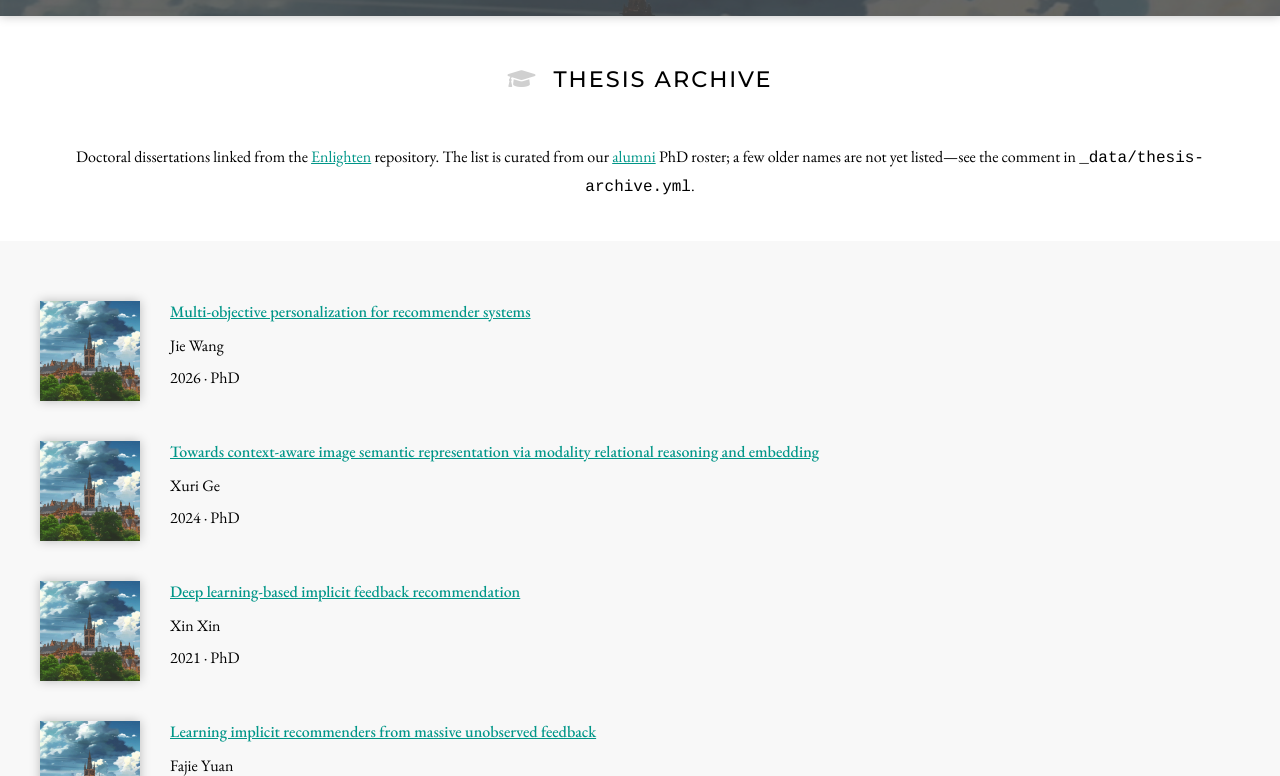
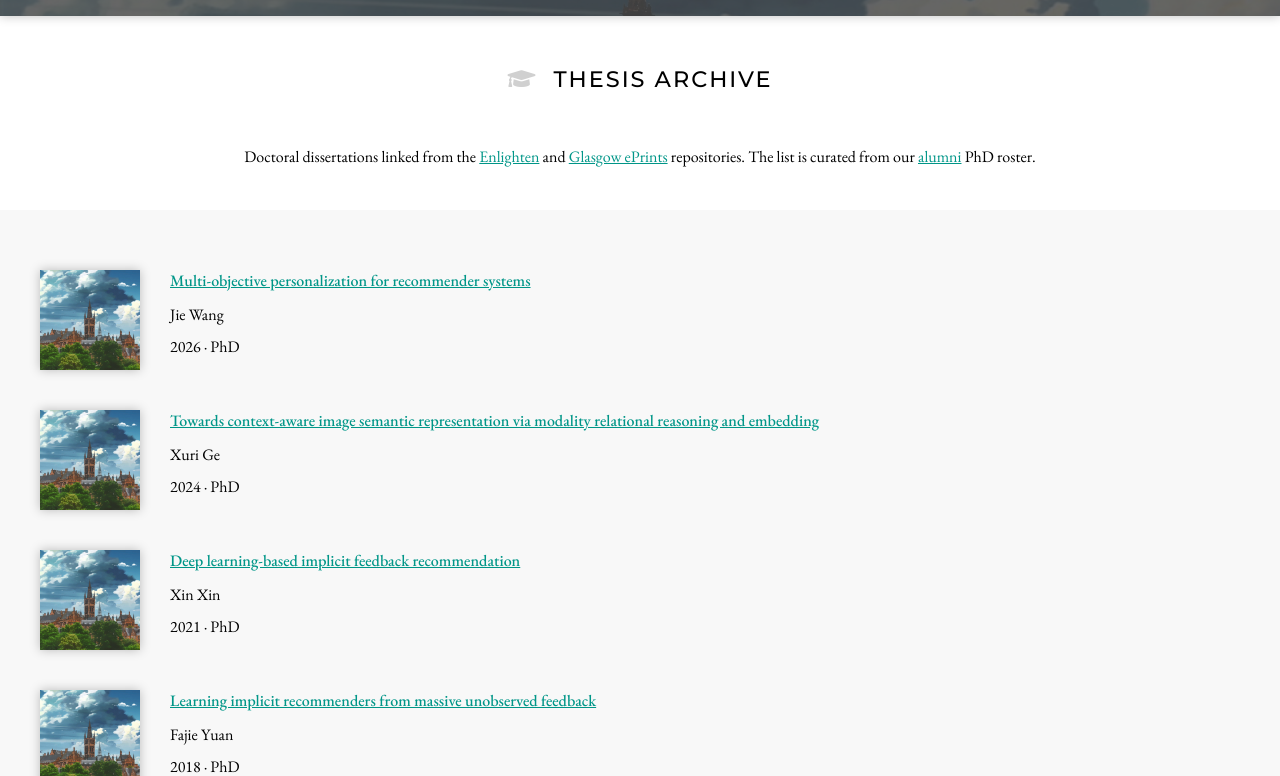
Before and after one commit to GAIR-Lab/GAIR-Lab.github.io, a Jekyll site: the page built from thesis-archive/index.md, in a window 1280 px wide and 900 px high, cut to the strip 124-900 px from the top of the window. Built offline with Jekyll 4.4.1, drawn with Linux system fonts in a browser that asks for light colours; nearby versions of some CDN libraries.

Commit message:
Update index.md

```diff
--- a/thesis-archive/index.md
+++ b/thesis-archive/index.md
@@ -8,7 +8,7 @@ redirect_from:
 # <i class="fas fa-graduation-cap"></i>Thesis Archive
 
 <p style="text-align: center;">
-Doctoral dissertations linked from the <a href="https://theses.gla.ac.uk/">Enlighten</a> repository. The list is curated from our <a href="{{ 'alumni' | relative_url }}">alumni</a> PhD roster; a few older names are not yet listed—see the comment in <code>_data/thesis-archive.yml</code>.
+Doctoral dissertations linked from the <a href="https://theses.gla.ac.uk/">Enlighten</a> and <a href="https://eprints.gla.ac.uk/">Glasgow ePrints</a> repositories. The list is curated from our <a href="{{ 'alumni' | relative_url }}">alumni</a> PhD roster.
 </p>
 
 <!-- section break -->
```
